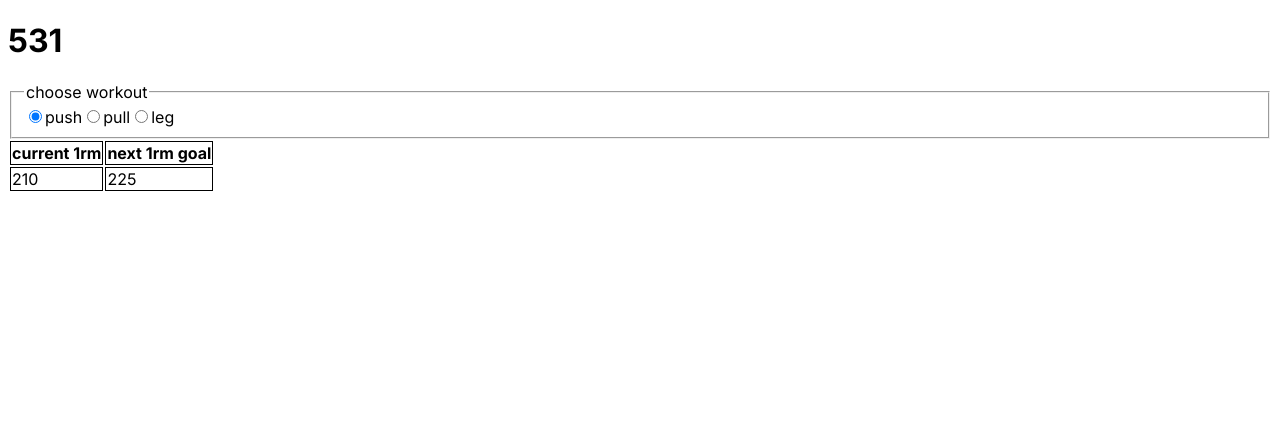
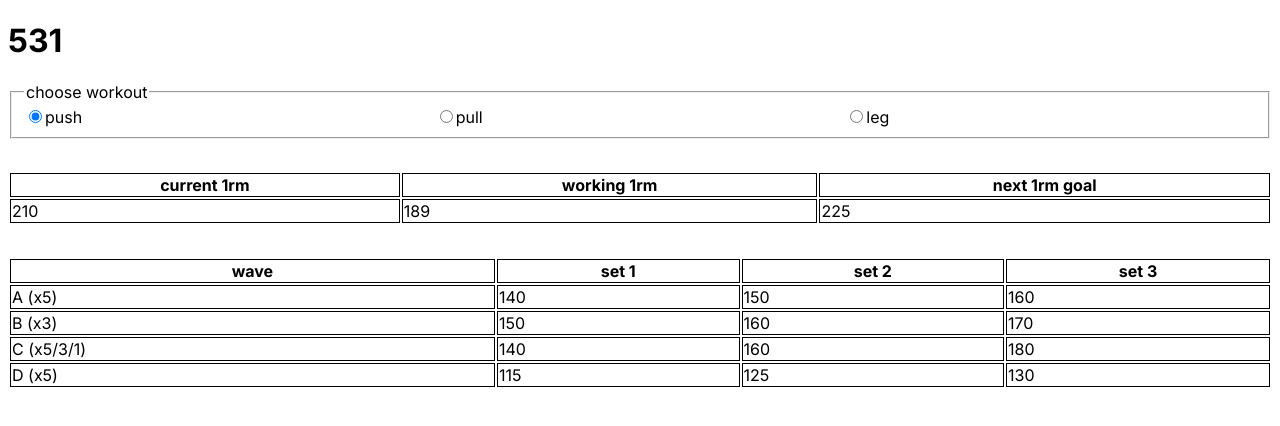
Before and after one commit to aqandrew/531, a Next.js app: page / in a window 1280 px wide. Shown: the top 426 px of the page. Built offline with nearby package versions, Linux system fonts and the light colour scheme.

Commit message:
add working sets calculations

```diff
--- a/app/globals.css
+++ b/app/globals.css
@@ -1,6 +1,23 @@
+fieldset,
+table {
+	margin-bottom: 2rem;
+}
+
 label,
 input {
 	cursor: pointer;
+}
+
+.radio-group {
+	display: flex;
+
+	> * {
+		flex: 1;
+	}
+}
+
+table {
+	width: 100%;
 }
 
 th,
--- a/app/page.tsx
+++ b/app/page.tsx
@@ -1,11 +1,34 @@
 'use client';
 
-import { ChangeEvent, useState } from 'react';
+import { ChangeEvent, useEffect, useState } from 'react';
 import WorkoutDayPicker, { WorkoutDay } from '@/components/WorkoutDayPicker';
 import OneRepMaxDisplay from '@/components/OneRepMaxDisplay';
+import WorkingSetsDisplay from '@/components/WorkingSetsDisplay';
 
 export default function Home() {
 	const [workoutDay, setWorkoutDay] = useState<WorkoutDay>('push');
+	const [oneRepMax, setOneRepMax] = useState<number>(0);
+	const [oneRepMaxGoal, setOneRepMaxGoal] = useState<number>(0);
+
+	const workingOneRepMax = oneRepMax * 0.9;
+
+	useEffect(() => {
+		// TODO get these values from database
+		switch (workoutDay) {
+			case 'push':
+				setOneRepMax(210);
+				setOneRepMaxGoal(225);
+				break;
+			case 'pull':
+				setOneRepMax(310);
+				setOneRepMaxGoal(350);
+				break;
+			case 'leg':
+				setOneRepMax(235);
+				setOneRepMaxGoal(300);
+				break;
+		}
+	}, [workoutDay]);
 
 	function isWorkoutDayChecked(value: WorkoutDay): boolean {
 		return workoutDay === value;
@@ -20,13 +43,22 @@ export default function Home() {
 		<>
 			<header>
 				<h1>531</h1>
+
 				<WorkoutDayPicker
 					isWorkoutDayChecked={isWorkoutDayChecked}
 					handleWorkoutDayChange={handleWorkoutDayChange}
 				></WorkoutDayPicker>
 			</header>
 			<main>
-				<OneRepMaxDisplay workoutDay={workoutDay}></OneRepMaxDisplay>
+				<OneRepMaxDisplay
+					oneRepMax={oneRepMax}
+					workingOneRepMax={workingOneRepMax}
+					oneRepMaxGoal={oneRepMaxGoal}
+				></OneRepMaxDisplay>
+
+				<WorkingSetsDisplay
+					workingOneRepMax={workingOneRepMax}
+				></WorkingSetsDisplay>
 			</main>
 		</>
 	);
--- a/components/OneRepMaxDisplay.tsx
+++ b/components/OneRepMaxDisplay.tsx
@@ -1,42 +1,28 @@
-import { WorkoutDay } from './WorkoutDayPicker';
-
 interface OneRepMaxDisplayProps {
-	workoutDay: WorkoutDay;
+	oneRepMax: number;
+	workingOneRepMax: number;
+	oneRepMaxGoal: number;
 }
 
 export default function OneRepMaxDisplay({
-	workoutDay,
+	oneRepMax,
+	workingOneRepMax,
+	oneRepMaxGoal,
 }: OneRepMaxDisplayProps) {
-	let oneRepMax: number;
-	let oneRepMaxGoal: number;
-
-	// TODO get these values from database
-	switch (workoutDay) {
-		case 'push':
-			oneRepMax = 210;
-			oneRepMaxGoal = 225;
-			break;
-		case 'pull':
-			oneRepMax = 310;
-			oneRepMaxGoal = 350;
-			break;
-		case 'leg':
-			oneRepMax = 235;
-			oneRepMaxGoal = 300;
-			break;
-	}
-
 	return (
 		<table>
 			<thead>
 				<tr>
 					<th>current 1rm</th>
+					<th>working 1rm</th>
 					<th>next 1rm goal</th>
 				</tr>
 			</thead>
 			<tbody>
 				<tr>
 					<td>{oneRepMax}</td>
+					<td>{workingOneRepMax}</td>
+					{/* TODO add UI to update goal */}
 					<td>{oneRepMaxGoal}</td>
 				</tr>
 			</tbody>
--- /dev/null
+++ b/components/WorkingSetsDisplay.tsx
@@ -0,0 +1,54 @@
+function roundToNearest5(n: number) {
+	return Math.round(n / 5) * 5;
+}
+
+interface WorkingSetsDisplayProps {
+	workingOneRepMax: number;
+}
+
+export default function WorkingSetsDisplay({
+	workingOneRepMax,
+}: WorkingSetsDisplayProps) {
+	function getWorkingWeight(percentage: number) {
+		return roundToNearest5(workingOneRepMax * percentage) || 0;
+	}
+
+	return (
+		<table>
+			<thead>
+				<tr>
+					<th>wave</th>
+					<th>set 1</th>
+					<th>set 2</th>
+					<th>set 3</th>
+				</tr>
+			</thead>
+			<tbody>
+				<tr>
+					<td>A (x5)</td>
+					<td>{getWorkingWeight(0.75)}</td>
+					<td>{getWorkingWeight(0.8)}</td>
+					<td>{getWorkingWeight(0.85)}</td>
+				</tr>
+				<tr>
+					<td>B (x3)</td>
+					<td>{getWorkingWeight(0.8)}</td>
+					<td>{getWorkingWeight(0.85)}</td>
+					<td>{getWorkingWeight(0.9)}</td>
+				</tr>
+				<tr>
+					<td>C (x5/3/1)</td>
+					<td>{getWorkingWeight(0.75)}</td>
+					<td>{getWorkingWeight(0.85)}</td>
+					<td>{getWorkingWeight(0.95)}</td>
+				</tr>
+				<tr>
+					<td>D (x5)</td>
+					<td>{getWorkingWeight(0.6)}</td>
+					<td>{getWorkingWeight(0.65)}</td>
+					<td>{getWorkingWeight(0.7)}</td>
+				</tr>
+			</tbody>
+		</table>
+	);
+}
--- a/components/WorkoutDayPicker.tsx
+++ b/components/WorkoutDayPicker.tsx
@@ -15,10 +15,9 @@ export default function WorkoutDayPicker({
 	return (
 		<fieldset>
 			<legend>choose workout</legend>
-			<div>
+			<div className="radio-group">
 				{workoutDays.map((day) => (
 					<label key={day}>
-						{/* TODO why does default selected (push) get cleared after hydration? */}
 						<input
 							type="radio"
 							name="workout-day"
```
